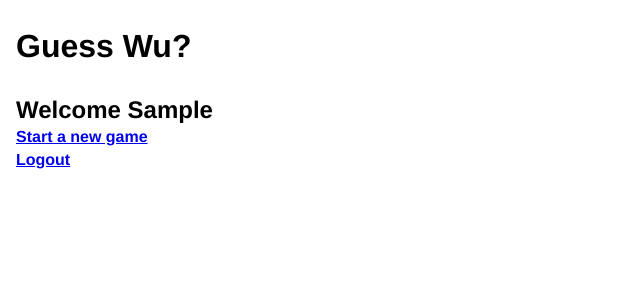
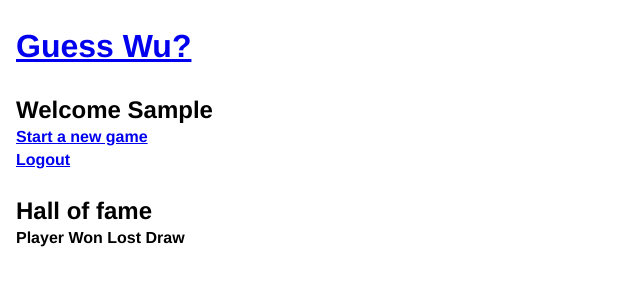
Before and after one commit to pynchia/gw, a Django app: page / in a window 1280 px wide. Shown: the top 300 px of the page, without its empty margins (0-640 px from the left). Run offline with Django 3.2, Linux system fonts and the light colour scheme; the visitor is signed in with stand-in values (Sample User, id 1); data comes from the database, SQL or seed files in the repository; data that the repository does not hold is empty.

Commit message:
hall of fame added to homepage

```diff
--- a/guesswu/views.py
+++ b/guesswu/views.py
@@ -6,7 +6,8 @@ from django.contrib.auth import login, logout
 from django.contrib.auth.forms import UserCreationForm, AuthenticationForm
 from django.contrib.auth.models import User
 
-from play.models import Player
+from django.db.models import Count
+from play.models import Player, Game
 
 class SignUpView(generic.CreateView):
     model = User
@@ -47,11 +48,27 @@ class HomePageView(generic.TemplateView):
             try:
                 player = self.request.user.player
                 self.continue_game = player.game_set.latest().active
+            # no games played yet
             except ObjectDoesNotExist:
                 self.continue_game = False
+        else:
+            self.continue_game = False
         return super(HomePageView, self).get(request, *args, **kwargs)
 
     def get_context_data(self):
         context = super(HomePageView, self).get_context_data()
-        context["continue_game"] = getattr(self, "continue_game", False)
+        # context["continue_game"] = getattr(self, "continue_game", False)
+        context["continue_game"] = self.continue_game
+        players_won = Player.objects.filter(
+                    game__won_by=Game.PLAYER).annotate(nwon=Count('game'))
+        players_lost = Player.objects.filter(
+                    game__won_by=Game.COMPUTER).annotate(nlost=Count('game'))
+        players_draw = Player.objects.filter(
+                    game__won_by=Game.DRAW).annotate(ndraw=Count('game'))
+        hall_fame = []
+        for t in zip(players_won, players_lost, players_draw):
+            hall_fame.append((t[0].user, t[0].nwon, t[1].nlost, t[2].ndraw))
+        hall_fame.sort(key=lambda t: t[1], reverse=True)
+        context["hall_fame"] = hall_fame
+
         return context
--- a/play/views.py
+++ b/play/views.py
@@ -130,8 +130,8 @@ class PickFeatureView(TemplateView):
 
         game.active = False
         game.save()
-        # the view instance is available to the template
-        # so there is no need to add the game to the context
+        # the view instance is available to the template by default
+        # there is no need to add the game to the context
         self.game = game
 
         return super(PickFeatureView, self).get(request)
--- a/templates/base.html
+++ b/templates/base.html
@@ -59,7 +59,7 @@
 </head>
 <body>
 <div class="header">
-	<h1>Guess Wu?</h1>
+	<h1><a href="{% url 'home' %}">Guess Wu?</a></h1>
 </div>
 <div class="section group">
 	{% block actions %}{% endblock %}
--- a/templates/home.html
+++ b/templates/home.html
@@ -1,16 +1,40 @@
 {% extends "base.html" %}
 {% block actions %}
-	{% if user.is_authenticated %}
+{% if user.is_authenticated %}
 		<h2>Welcome {{ user.username|capfirst }}</h2>
 		{% if continue_game %}
 		  <h3><a href="{% url 'play:playgame' %}">Continue last game</a></h3>
 		{% endif %}
 		<h3><a href="{% url 'play:newgame' "0" %}">Start a new game</a></h3>
 		<h3><a href="{% url 'logout' %}">Logout</a></h3>
-	{% else %}
+{% else %}
 		<h3>Welcome to the game</h3>
 		<h3>Please <a href="{% url 'signup' %}">register</a>
 			or <a href="{% url 'login' %}">login</a>
 		</h3>
-	{% endif %}
+{% endif %}
 {% endblock %}
+{% block boards %}
+{% if user.is_authenticated %}
+		<div class="section group">
+			<br>
+			<h2>Hall of fame</h2>
+			<table>
+			<tr>
+				<th>Player&nbsp;</th>
+				<th>Won&nbsp;</th>
+				<th>Lost&nbsp;</th>
+				<th>Draw&nbsp;</th>
+			</tr>
+			{% for player, won, lost, draw in hall_fame %}
+			<tr>
+				<td>{{ player|capfirst }}</td>
+				<td>{{ won }}</td>
+				<td>{{ lost }}</td>
+				<td>{{ draw }}</td>
+			</tr>
+			{% endfor %}
+			</table>
+		</div>
+{% endif %}
+{% endblock %}
```
